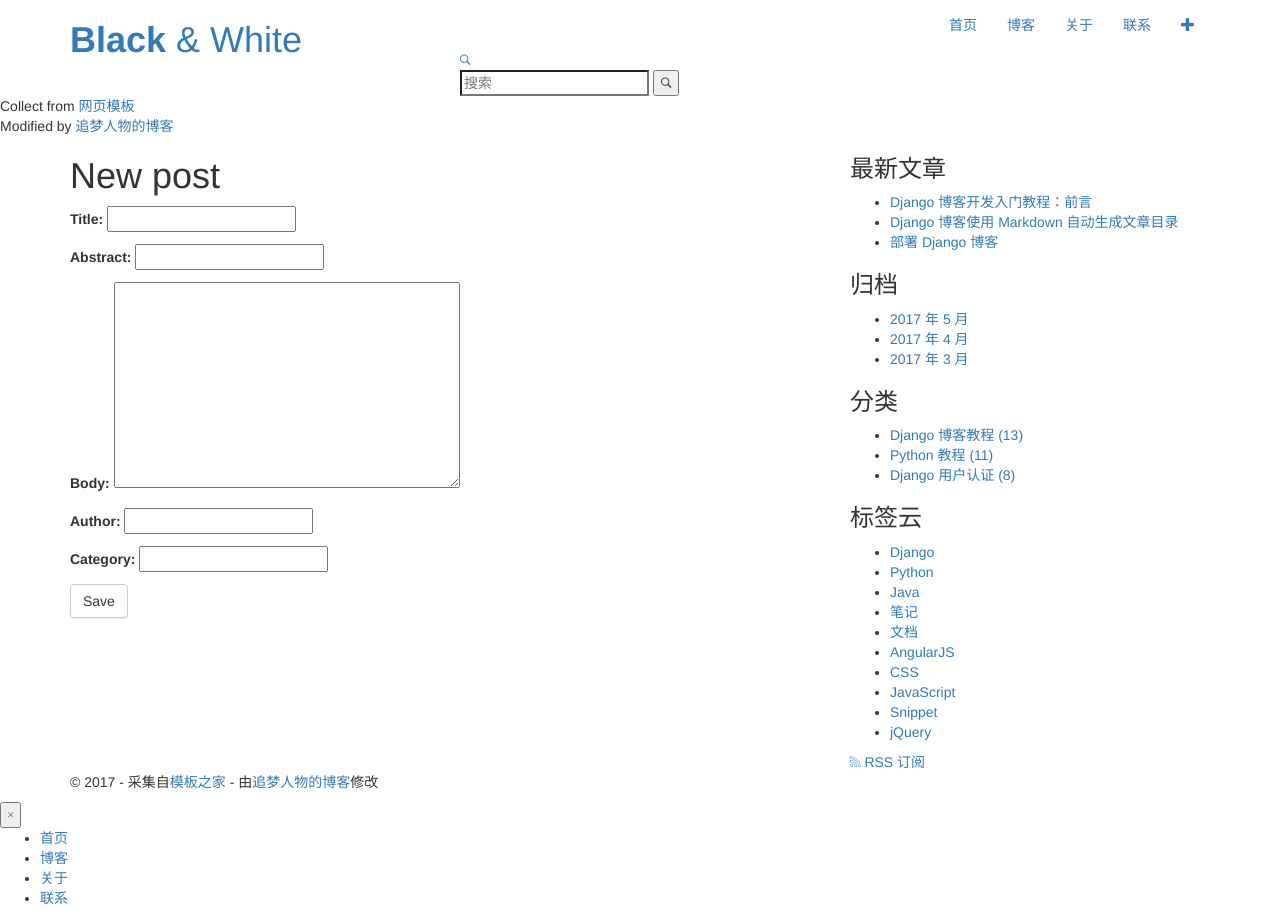
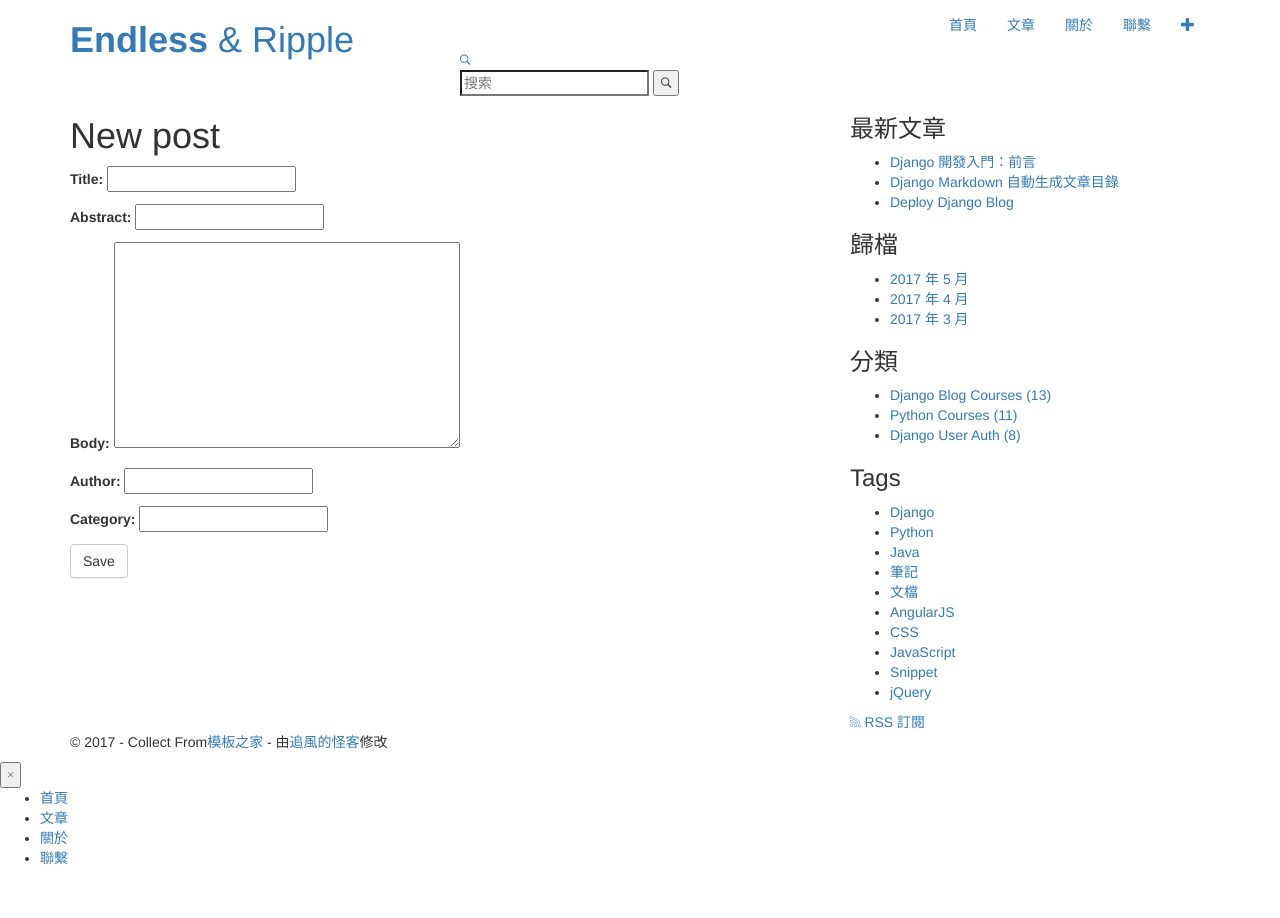
Before and after one commit to shawn-go/django_blog, a Django app: a page that uses templates/base.html in a window 1280 px wide. After the commit the page ends 865 px from the top, so only its background shows below. Run offline with Django 3.2, Linux system fonts and the light colour scheme; some libraries are stand-ins or nearby versions.

Commit message:
Change: Change the shown text of the templates

```diff
--- a/templates/base.html
+++ b/templates/base.html
@@ -2,7 +2,7 @@
 <!DOCTYPE html>
 <html>
 <head>
-    <title>Black &amp; White</title>
+    <title>Endless &amp; Ripple</title>
 
     <!-- meta -->
     <meta charset="UTF-8">
@@ -29,7 +29,7 @@
         <div class="row">
             <div class="col-md-4 col-sm-5 col-xs-8">
                 <div class="logo">
-                    <h1><a href="/"><b>Black</b> &amp; White</a></h1>
+                    <h1><a href="/"><b>Endless</b> &amp; Ripple</a></h1>
                 </div>
             </div><!-- col-md-4 -->
             <div class="col-md-8 col-sm-7 col-xs-4">
@@ -42,10 +42,10 @@
 
                     <div class="collapse navbar-collapse" id="bs-example-navbar-collapse-1">
                         <ul class="nav navbar-nav navbar-right">
-                            <li class="cl-effect-11"><a href="index.html" data-hover="首页">首页</a></li>
-                            <li class="cl-effect-11"><a href="full-width.html" data-hover="博客">博客</a></li>
-                            <li class="cl-effect-11"><a href="about.html" data-hover="关于">关于</a></li>
-                            <li class="cl-effect-11"><a href="contact.html" data-hover="联系">联系</a></li>
+                            <li class="cl-effect-11"><a href="/" data-hover="首頁">首頁</a></li>
+                            <li class="cl-effect-11"><a href="/" data-hover="文章">文章</a></li>
+                            <li class="cl-effect-11"><a href="/" data-hover="關於">關於</a></li>
+                            <li class="cl-effect-11"><a href="/" data-hover="聯繫">聯繫</a></li>
                             <li class="cl-effect-11"><a href="{% url 'blog:post_new' %}" class="top-menu"><span class="glyphicon glyphicon-plus"></span></a></li>
                         </ul>
                     </div><!-- /.navbar-collapse -->
@@ -63,8 +63,8 @@
         </div>
     </header>
 </div>
-<div class="copyrights">Collect from <a href="http://www.cssmoban.com/">网页模板</a></div>
-<div class="copyrights">Modified by <a href="http://zmrenwu.com/">追梦人物的博客</a></div>
+<!-- <div class="copyrights">Collect from <a href="http://www.cssmoban.com/">Templates</a></div> -->
+<!-- <div class="copyrights">Modified by <a href="http://zmrenwu.com/">追梦人物的博客</a></div> -->
 
 <div class="content-body">
     <div class="container">
@@ -80,18 +80,18 @@
                     <h3 class="widget-title">最新文章</h3>
                     <ul>
                         <li>
-                            <a href="#">Django 博客开发入门教程：前言</a>
+                            <a href="#">Django 開發入門：前言</a>
                         </li>
                         <li>
-                            <a href="#">Django 博客使用 Markdown 自动生成文章目录</a>
+                            <a href="#">Django Markdown 自動生成文章目錄</a>
                         </li>
                         <li>
-                            <a href="#">部署 Django 博客</a>
+                            <a href="#">Deploy Django Blog</a>
                         </li>
                     </ul>
                 </div>
                 <div class="widget widget-archives">
-                    <h3 class="widget-title">归档</h3>
+                    <h3 class="widget-title">歸檔</h3>
                     <ul>
                         <li>
                             <a href="#">2017 年 5 月</a>
@@ -106,22 +106,22 @@
                 </div>
 
                 <div class="widget widget-category">
-                    <h3 class="widget-title">分类</h3>
+                    <h3 class="widget-title">分類</h3>
                     <ul>
                         <li>
-                            <a href="#">Django 博客教程 <span class="post-count">(13)</span></a>
+                            <a href="#">Django Blog Courses <span class="post-count">(13)</span></a>
                         </li>
                         <li>
-                            <a href="#">Python 教程 <span class="post-count">(11)</span></a>
+                            <a href="#">Python Courses <span class="post-count">(11)</span></a>
                         </li>
                         <li>
-                            <a href="#">Django 用户认证 <span class="post-count">(8)</span></a>
+                            <a href="#">Django User Auth <span class="post-count">(8)</span></a>
                         </li>
                     </ul>
                 </div>
 
                 <div class="widget widget-tag-cloud">
-                    <h3 class="widget-title">标签云</h3>
+                    <h3 class="widget-title">Tags</h3>
                     <ul>
                         <li>
                             <a href="#">Django</a>
@@ -133,10 +133,10 @@
                             <a href="#">Java</a>
                         </li>
                         <li>
-                            <a href="#">笔记</a>
+                            <a href="#">筆記</a>
                         </li>
                         <li>
-                            <a href="#">文档</a>
+                            <a href="#">文檔</a>
                         </li>
                         <li>
                             <a href="#">AngularJS</a>
@@ -156,7 +156,7 @@
                     </ul>
                 </div>
                 <div class="rss">
-                    <a href=""><span class="ion-social-rss-outline"></span> RSS 订阅</a>
+                    <a href=""><span class="ion-social-rss-outline"></span> RSS 訂閱</a>
                 </div>
             </aside>
         </div>
@@ -166,9 +166,9 @@
     <div class="container">
         <div class="row">
             <div class="col-md-12">
-                <p class="copyright">&copy 2017 - 采集自<a href="http://www.cssmoban.com/"
+                <p class="copyright">&copy 2017 - Collect From<a href="http://www.cssmoban.com/"
                                                         target="_blank" title="模板之家">模板之家</a>
-                    - 由<a href="http://zmrenwu.com/" title="网页模板" target="_blank">追梦人物的博客</a>修改
+                    - 由<a href="/" title="网页模板" target="_blank">追風的怪客</a>修改
                 </p>
             </div>
         </div>
@@ -180,10 +180,10 @@
     <button type="button" class="overlay-close"><span class="ion-ios-close-empty"></span></button>
     <nav>
         <ul>
-            <li><a href="index.html">首页</a></li>
-            <li><a href="full-width.html">博客</a></li>
-            <li><a href="about.html">关于</a></li>
-            <li><a href="contact.html">联系</a></li>
+            <li><a href="/">首頁</a></li>
+            <li><a href="/">文章</a></li>
+            <li><a href="/">關於</a></li>
+            <li><a href="/">聯繫</a></li>
         </ul>
     </nav>
 </div>
```
Also changed, not shown: templates/blog/post_detail.html (+11 -11 lines), templates/blog/post_list.html (+4 -4 lines).
